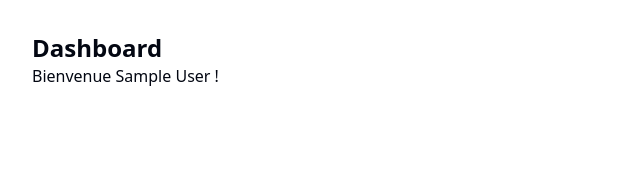
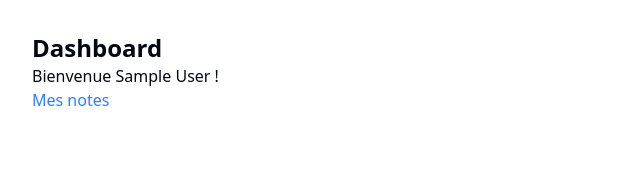
Before and after one commit to JoeLeDev/DevBoard, a Next.js app: page /dashboard in a window 1280 px wide. Shown: the top 178 px of the page, without its empty margins (0-640 px from the left). Built offline with nearby package versions, Linux system fonts and the light colour scheme; no server answers; sample sign-in values are in the browser's storage.

Commit message:
feat(dashboard): link to /dashboard/notes

```diff
--- a/src/app/dashboard/page.tsx
+++ b/src/app/dashboard/page.tsx
@@ -1,6 +1,7 @@
 import { getServerSession } from "next-auth"
 import { redirect } from "next/navigation"
 import { authOptions } from "../api/auth/[...nextauth]/route"
+import Link from "next/link"
 
 export default async function DashboardPage() {
   const session = await getServerSession(authOptions)
@@ -13,6 +14,7 @@ export default async function DashboardPage() {
     <main className="p-8">
       <h1 className="text-2xl font-bold"> Dashboard</h1>
       <p>Bienvenue {session.user.name ?? "développeur"} !</p>
+      <p className="text-blue-500"><Link href="/dashboard/notes">Mes notes</Link></p>
     </main>
   )
 }
```
